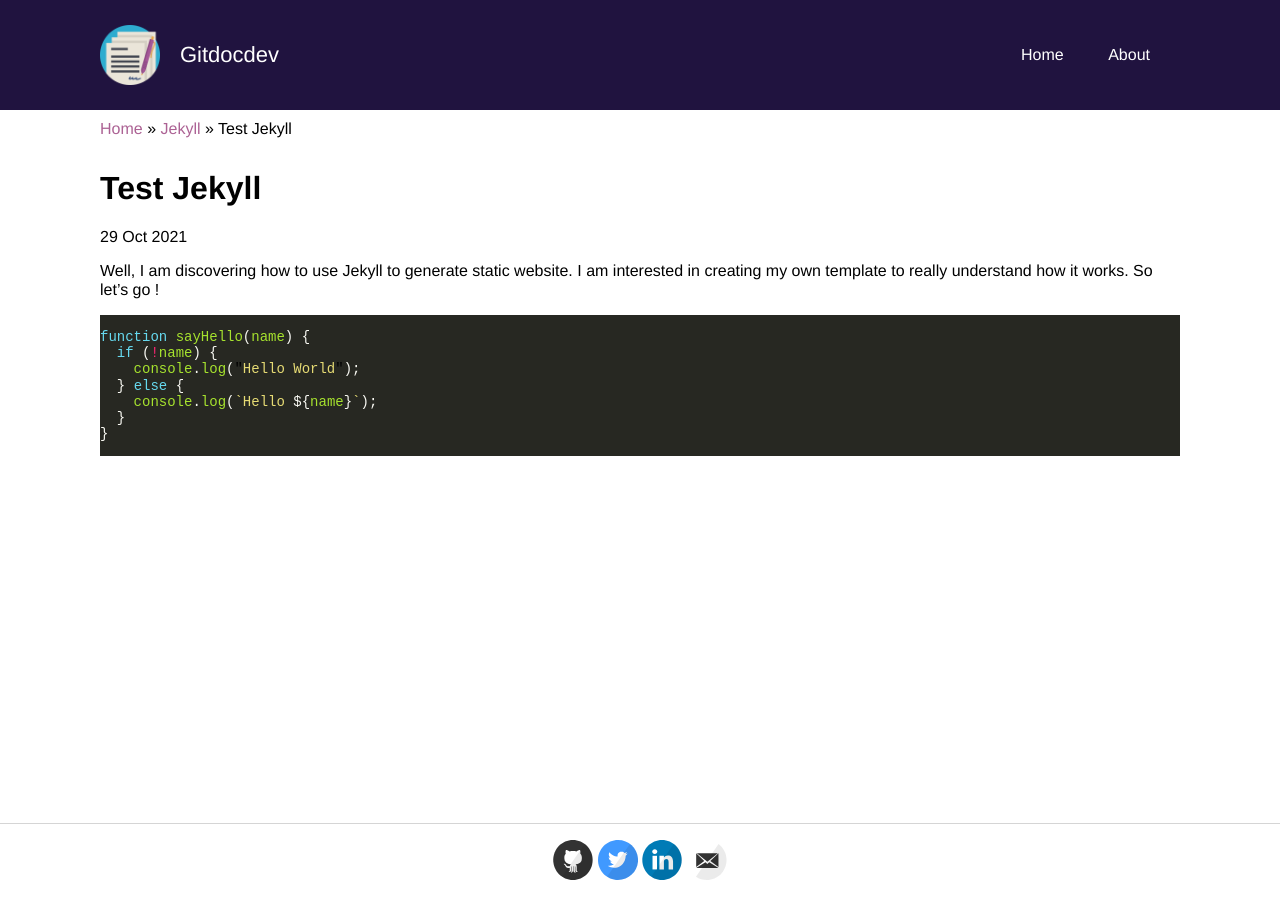
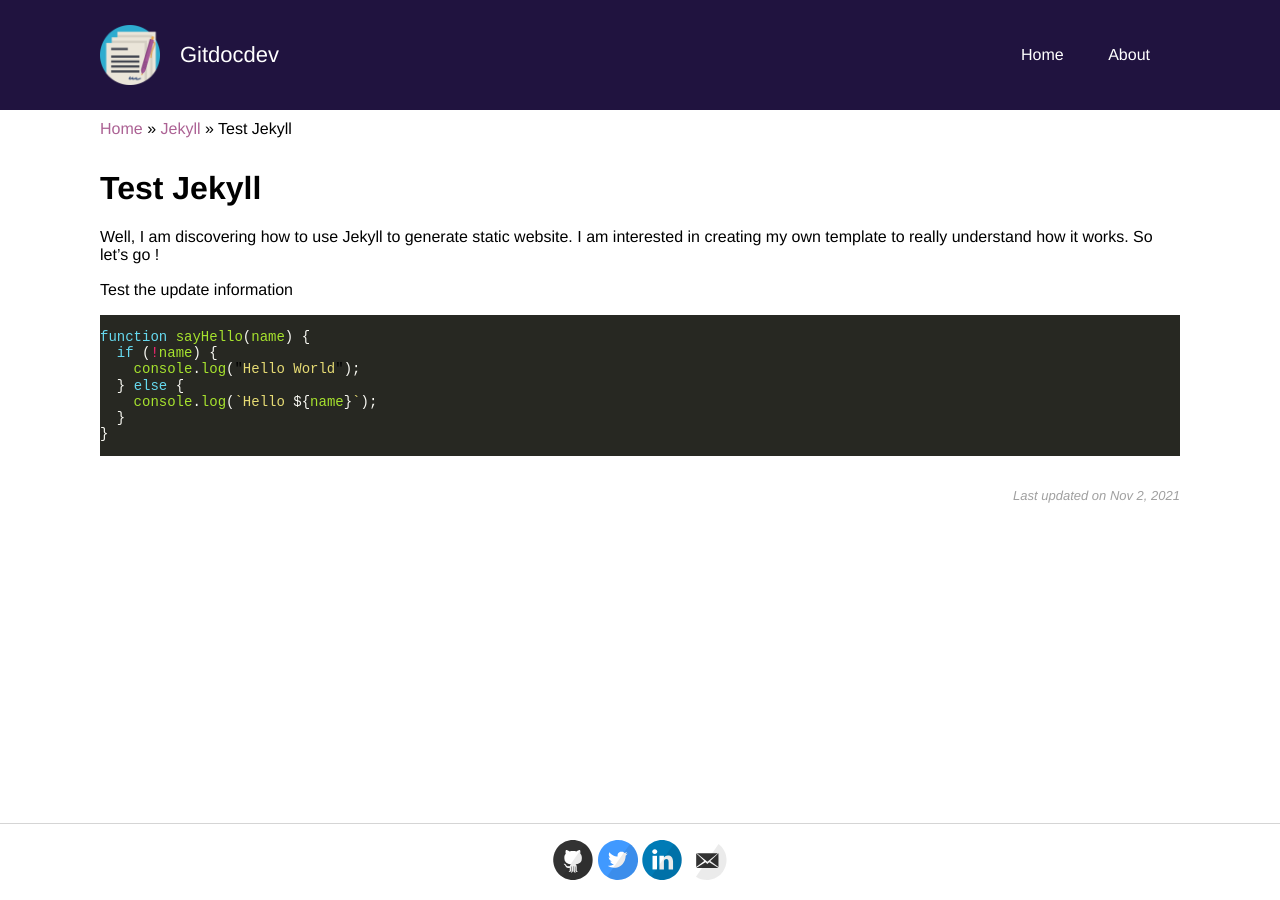
Before and after one commit to valerieblanchard/gitdocdev, a Jekyll site: the page built from _posts/jekyll/2021-10-29-test-jekyll.md, in a window 1280 px wide. Built offline with Jekyll 4.4.1, drawn with Linux system fonts in a browser that asks for light colours.

Commit message:
Test date and few things

````diff
--- a/_includes/footer.html
+++ b/_includes/footer.html
@@ -1,4 +1,4 @@
-<footer>
+<footer class="site-footer">
   <div class="wrapper">
     <ul>
       <li><a href="https://github.com/valerieblanchard"><span class="svg-icon github"></span></a></li>
--- a/_layouts/post.html
+++ b/_layouts/post.html
@@ -2,10 +2,26 @@
 layout: default
 ---
 {% include breadcrumbs.html %}
-
-<h1>{{ page.title }}</h1>
-<p class="meta">{{ page.date | date_to_string }}</p>
-
-<div class="post">
-  {{ content }}
-</div>
+<article class="category-{{ page.categories[0] | downcase }}">
+  <header class="entry-header">
+    <h1>{{ page.title }}</h1>
+  </header>
+  <main class="entry-content">
+      {{ content }}
+  </main>
+  <footer class="entry-footer">
+    <p class="post-meta">
+      <span class="time">
+        {%- if page.last_update -%}
+          Last updated on {{ page.last_update | date: "%b %-d, %Y" }}
+        {%- else -%}
+          {% if site.date_format %}
+            Published on {{ page.date | date: site.date_format }}
+          {% else %}
+            Published on {{ page.date | date: "%b %-d, %Y" }}
+          {% endif %}
+        {%- endif -%}
+      </span>
+  </p>
+  </footer>
+</article>
--- a/_posts/jekyll/2021-10-29-test-jekyll.md
+++ b/_posts/jekyll/2021-10-29-test-jekyll.md
@@ -2,10 +2,13 @@
 layout: post
 title: "Test Jekyll"
 date: 2021-10-29
+last_update: 2021-11-02
 categories: jekyll
 ---
 
 Well, I am discovering how to use Jekyll to generate static website. I am interested in creating my own template to really understand how it works. So let's go !
+
+Test the update information
 
 ```javascript
 function sayHello(name) {
--- /dev/null
+++ b/_sass/_archive-category.scss
@@ -0,0 +1,4 @@
+.post-meta {
+  font-size: 14px;
+  font-style: italic;
+}
--- a/_sass/_footer.scss
+++ b/_sass/_footer.scss
@@ -1,4 +1,4 @@
-footer {
+.site-footer {
   border-top: 1px solid #d5d5d5;
   text-align: center;
   ul {
--- /dev/null
+++ b/_sass/_post.scss
@@ -0,0 +1,9 @@
+.entry-footer {
+  color: #a0a0a0;
+  padding: 20px 0;
+  .post-meta {
+    text-align: right;
+    font-size: 13px;
+    font-style: italic;
+  }
+}
--- a/assets/css/style.scss
+++ b/assets/css/style.scss
@@ -13,3 +13,5 @@
 @import "header";
 @import "navigation";
 @import "footer";
+@import "archive-category";
+@import "post";
````
Also changed, not shown: _layouts/category.html (+7 -18 lines).
